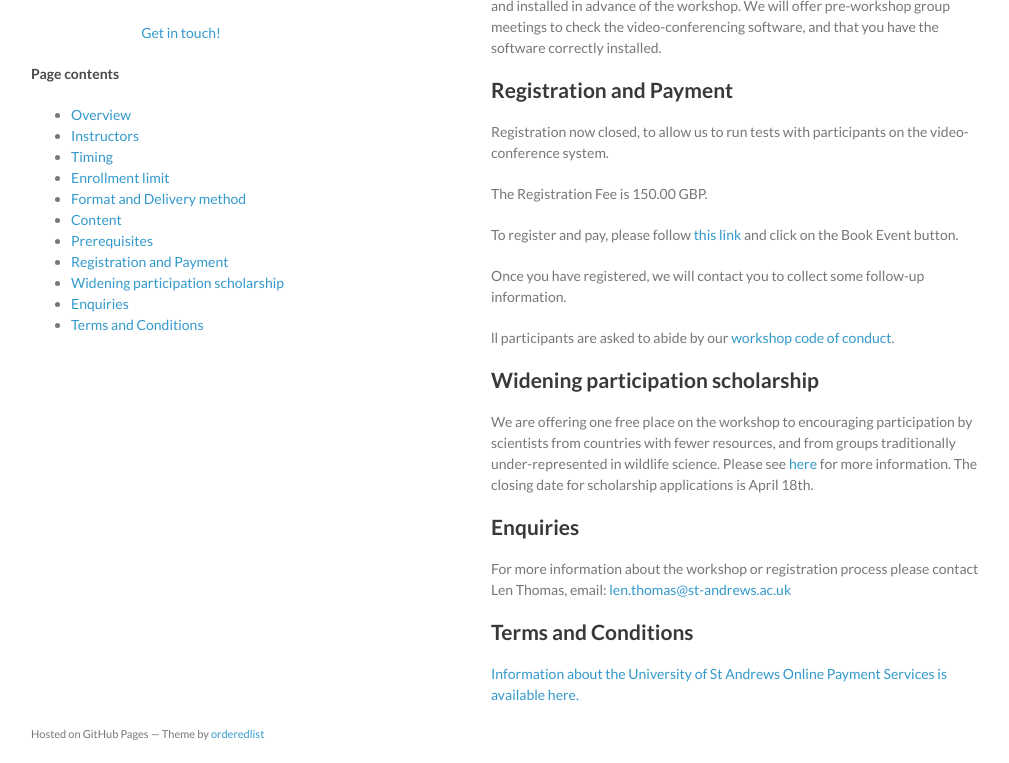
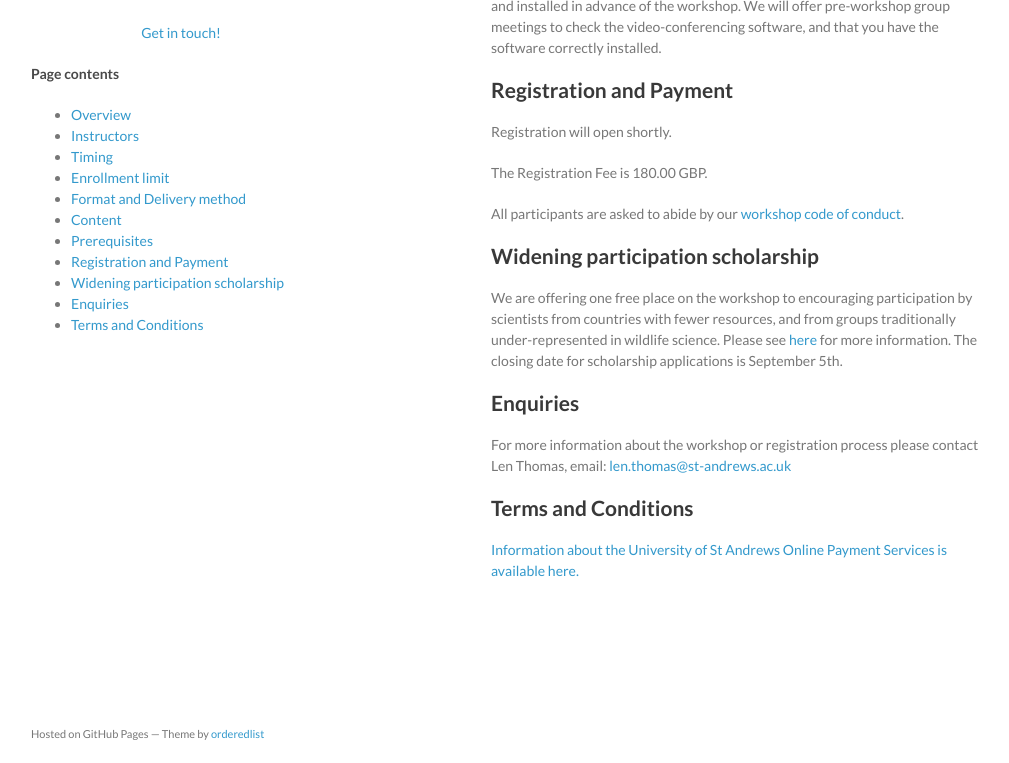
Before and after one commit to distanceworkshops/distanceworkshops.github.io, a Jekyll site: the page built from mrds-oct-2022.md, in a window 1280 px wide and 900 px high, scrolled down 1729 px, cut to the strip 137-900 px from the top of the window. Shown: the whole strip, without its empty margins (129-1138 px from the left). Built offline with Jekyll 4.4.1, drawn with Linux system fonts in a browser that asks for light colours; some of the changed text lies outside the part shown.

Commit message:
Changed to Oct 2022

```diff
--- a/mrds-may-2022.md
+++ b/mrds-oct-2022.md
@@ -22,7 +22,7 @@
 
 ## Timing
 
-17th and 18th May 2021, 15:00-17:30 British Summer Time (BST - i.e., GMT+1).  [Follow this link to find the time of day this is in your time zone.](https://www.timeanddate.com/worldclock/fixedtime.html?msg=MRDS+workshop+August+2021&iso=20210830T15&p1=304&ah=2&am=30)
+28th and 31st October 2021, 14:30-17:30 GMT/BST (Greenwich Mean Time).  [Follow this link to find the time of day this is in your time zone.](https://www.timeanddate.com/worldclock/fixedtime.html?msg=MRDS+workshop+Oct+2022&iso=20221028T1430&p1=3853&ah=3)
 
 ## Enrollment limit
 
@@ -44,20 +44,21 @@
 
 ## Registration and Payment
 
-Registration now closed, to allow us to run tests with participants on the video-conference system.
+Registration will open shortly.
 
-The Registration Fee is 150.00 GBP.
+<!--Registration now closed, to allow us to run tests with participants on the video-conference system.-->
 
-To register and pay, please follow [this link](https://onlineshop.st-andrews.ac.uk/conferences-and-events/events/creem/online-workshop-distance-sampling-when-animals-are-missed-at-zero-distance-17th-18th-may-2022) and click on the Book Event button.
+The Registration Fee is 180.00 GBP.
 
-Once you have registered, we will contact you to collect some follow-up information.
+<!--To register and pay, please follow [this link](https://onlineshop.st-andrews.ac.uk/conferences-and-events/events/creem/online-workshop-distance-sampling-when-animals-are-missed-at-zero-distance-17th-18th-may-2022) and click on the Book Event button.
 
-ll participants are asked to abide by our [workshop code of conduct](code-of-conduct).
+Once you have registered, we will contact you to collect some follow-up information.-->
+
+All participants are asked to abide by our [workshop code of conduct](code-of-conduct).
 
 ## Widening participation scholarship
 
-We are offering one free place on the workshop to encouraging participation by scientists from countries with fewer resources, and from groups traditionally under-represented in wildlife science.  Please see [here](widening-participation) for more information.  The closing date for scholarship applications is April 18th.
-
+We are offering one free place on the workshop to encouraging participation by scientists from countries with fewer resources, and from groups traditionally under-represented in wildlife science.  Please see [here](widening-participation) for more information.  The closing date for scholarship applications is September 5th.
 
 ## Enquiries
 For more information about the workshop or registration process please contact Len Thomas, email: [len.thomas@st-andrews.ac.uk](mailto:len.thomas@st-andrews.ac.uk)
```
Also changed, not shown: other parts of mrds-oct-2022.md (+2 -2 lines).
